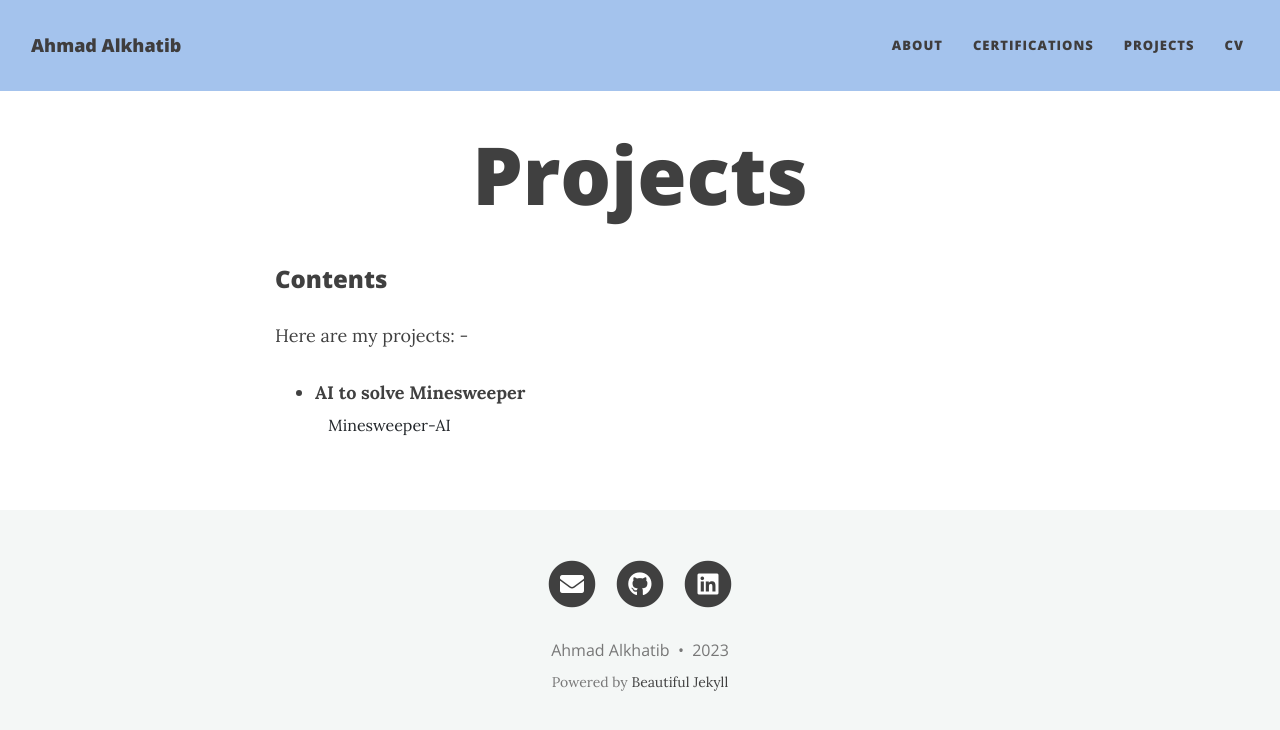
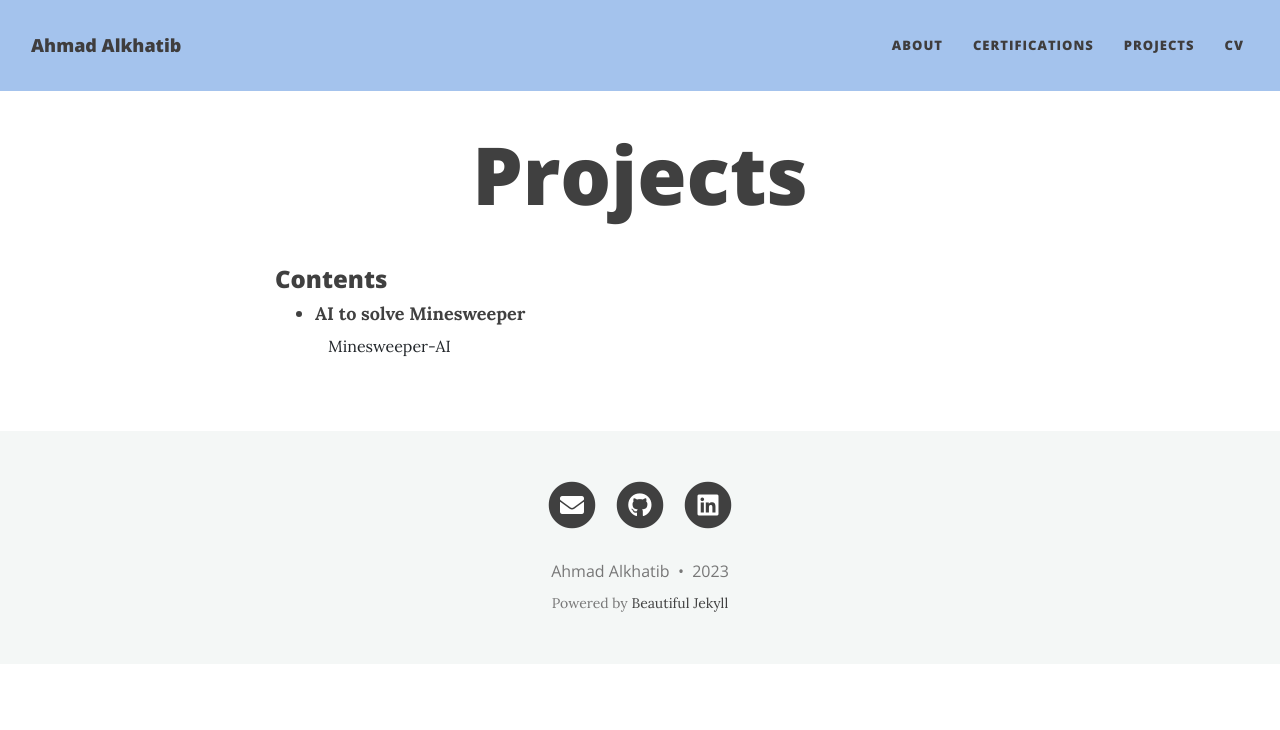
Before and after one commit to alkhatiba/alkhatiba.github.io, a Jekyll site: the page built from projects/main.md, in a window 1280 px wide. Shown: the top 730 px of the page. Built offline with Jekyll 4.4.1, drawn with Linux system fonts in a browser that asks for light colours; nearby versions of some CDN libraries.

Commit message:
Update main.md

```diff
--- a/projects/main.md
+++ b/projects/main.md
@@ -4,7 +4,5 @@ title: Projects
 ---
 ### Contents
 
-<p>Here are my projects: - </p>
-
 - **AI to solve Minesweeper**
   [Minesweeper-AI](https://github.com/alkhatiba/Minesweeper-AI){: .btn}
```
